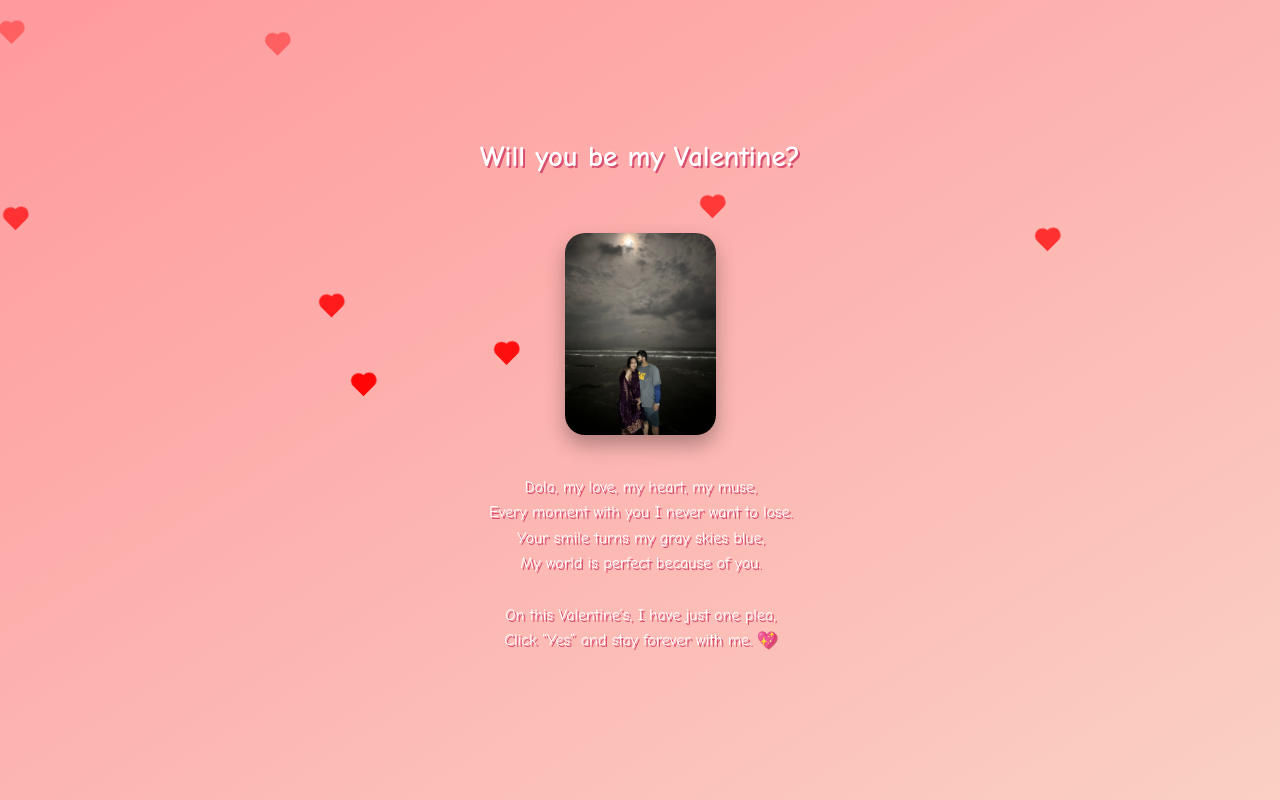
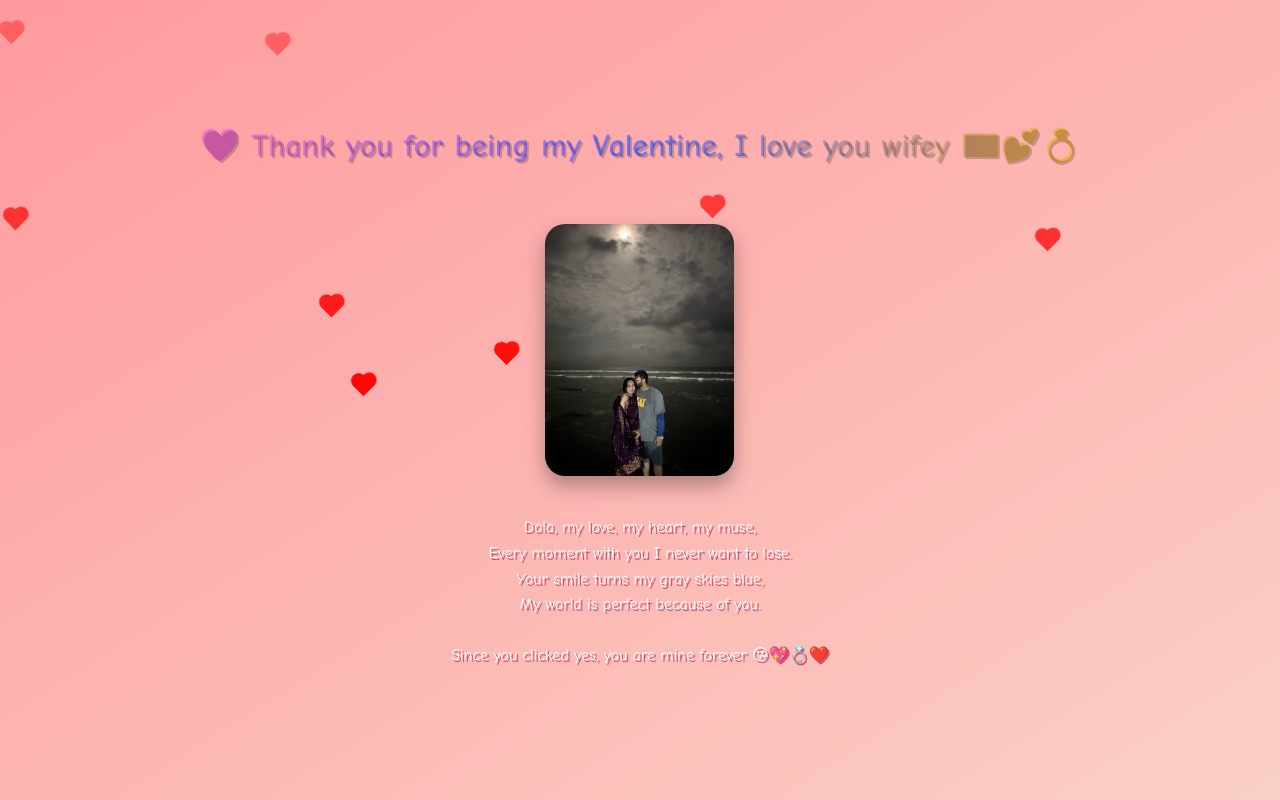
Before and after one commit to guykarim/Valentine-Special, a plain HTML site: page index.html in a window 1280 px wide. Both pictures are taken after a click on the button "Yes". Drawn offline with Linux system fonts and the light colour scheme.

Commit message:
Enhance Valentine page with new styles and interactions
Updated the Valentine-themed HTML page with a new title style and modified the result message upon clicking 'Yes'. Added animations and improved button interactions.

```diff
--- a/index.html
+++ b/index.html
@@ -20,14 +20,23 @@
   }
 
   h1 {
-    font-size: 1.8em; /* smaller */
+    font-size: 1.8em;
     color: #fff;
     text-shadow: 2px 2px #d94f70;
     margin-bottom: 30px;
+    transition: all 1s ease;
+  }
+
+  .fancy-title {
+    background: linear-gradient(90deg, #ff6ec4, #7873f5, #ffb347);
+    -webkit-background-clip: text;
+    -webkit-text-fill-color: transparent;
+    text-shadow: 2px 2px rgba(0,0,0,0.2);
+    font-size: 2em;
   }
 
   button {
-    font-size: 1em;  /* smaller */
+    font-size: 1em;
     padding: 10px 20px;
     margin: 15px;
     cursor: pointer;
@@ -62,14 +71,14 @@
     display: none;
     margin-top: 20px;
     max-width: 90%;
-    max-height: 65vh; /* smaller so text fits */
-    overflow-y: auto;  /* scroll if needed */
+    max-height: 65vh;
+    overflow-y: auto;
     animation: fadeIn 1s forwards;
     padding: 10px;
   }
 
   #result img {
-    width: 50%;       /* smaller image */
+    width: 50%;
     max-width: 250px;
     height: auto;
     border-radius: 20px;
@@ -77,7 +86,7 @@
   }
 
   #result p {
-    font-size: 1em;     /* much smaller */
+    font-size: 1em;
     margin-top: 10px;
     color: #fff;
     text-shadow: 2px 2px #d94f70;
@@ -92,7 +101,7 @@
 
   .heart {
     position: absolute;
-    width: 15px;      /* smaller hearts */
+    width: 15px;
     height: 15px;
     background: red;
     transform: rotate(-45deg);
@@ -125,7 +134,7 @@
 </head>
 <body>
 
-<h1>Will you be my Valentine?</h1>
+<h1 id="mainTitle">Will you be my Valentine?</h1>
 
 <button id="yesBtn">Yes</button>
 <button id="noBtn">No</button>
@@ -138,8 +147,7 @@
 Your smile turns my gray skies blue,
 My world is perfect because of you.
 
-On this Valentine’s, I have just one plea,
-Click “Yes” and stay forever with me. 💖
+Since you clicked yes, you are mine forever 😘💖💍❤️
   </p>
 </div>
 
@@ -147,6 +155,7 @@
   const noBtn = document.getElementById('noBtn');
   const yesBtn = document.getElementById('yesBtn');
   const result = document.getElementById('result');
+  const mainTitle = document.getElementById('mainTitle');
 
   // Floating hearts
   function createHeart() {
@@ -179,6 +188,9 @@
     yesBtn.style.display = 'none';
     noBtn.style.display = 'none';
     result.style.display = 'block';
+    // Fancy new title
+    mainTitle.innerHTML = '💖 Thank you for being my Valentine, I love you wifey 💌💕💍';
+    mainTitle.classList.add('fancy-title');
   });
 </script>
 
```
